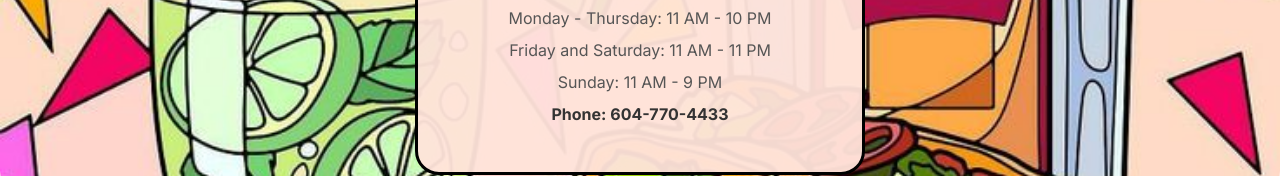
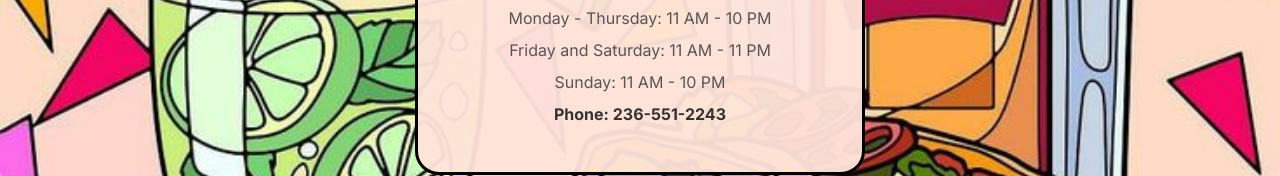
Before and after one commit to parmyspn/tequilacantina, a Next.js app: page / in a window 1280 px wide. Shown: the part 2443-2619 px from the top of the page. Built offline with nearby package versions, Linux system fonts and the light colour scheme.

Commit message:
corrects tel and sunday hours

```diff
--- a/app/HomePage.tsx
+++ b/app/HomePage.tsx
@@ -16,9 +16,9 @@ function HomePage() {
           <div className="hours">
             <p>Monday - Thursday: 11 AM - 10 PM</p>
             <p>Friday and Saturday: 11 AM - 11 PM</p>
-            <p>Sunday: 11 AM - 9 PM</p>
+            <p>Sunday: 11 AM - 10 PM</p>
           </div>
-          <p className="phone">Phone: 604-770-4433</p>
+          <p className="phone">Phone: 236-551-2243</p>
         </div>
       </div>
     </div>
```
